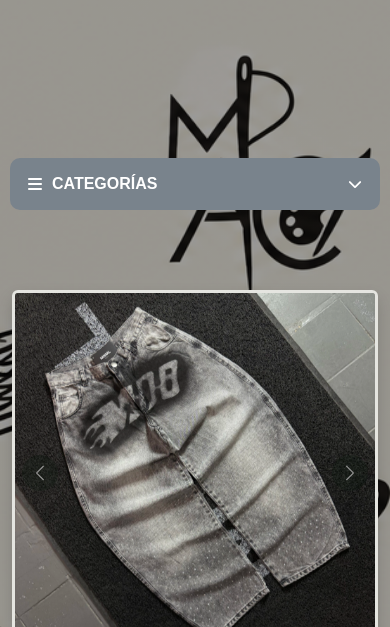
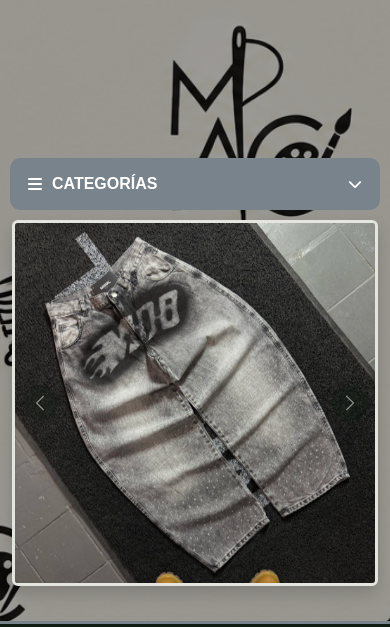
Before and after one commit to JereBianciotti/MakeArtClothes, a plain HTML site: page index.html in a window 390 px wide. Shown: the part 217-844 px from the top of the page. Drawn offline with nearby package versions, Linux system fonts and the light colour scheme.

Commit message:
Nuevos Cambios2

```diff
--- a/style.css
+++ b/style.css
@@ -185,7 +185,7 @@ h3{
 .carousel{
     width: min(100%, 80vh);         /* Más grande: ocupa todo el ancho disponible, pero nunca más alto que el 80% de la pantalla */
     aspect-ratio: 1 / 1;            /* Sigue siendo cuadrado */
-    margin: 70px auto;                 /* Centrado en su columna */
+    margin: 70px;                 /* Centrado en su columna */
     background-color: transparent;  /* Sin color de fondo propio, para que se vea tu imagen de fondo de la página (Fondo.png) */
     border: 3px solid #e5e5e0;      /* Borde claro */
     border-radius: 12px;            /* Esquinas redondeadas */
@@ -324,6 +324,10 @@ h3{
         padding-top: 28px;
     }
 
+.carousel{
+    margin: auto;
+}
+
     .mac-footer-contenido {
         flex-direction: column;
         align-items: flex-start;
```
